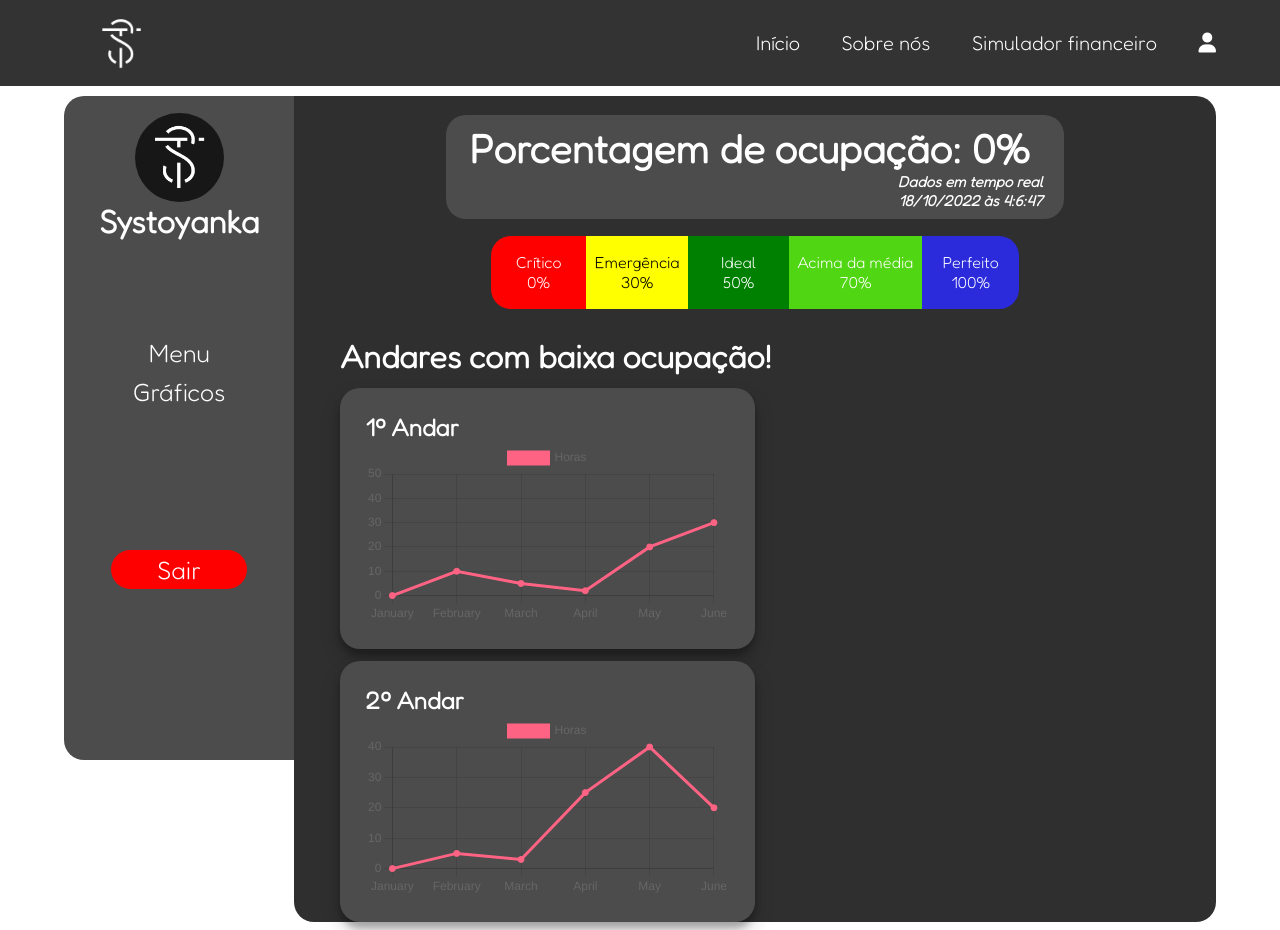
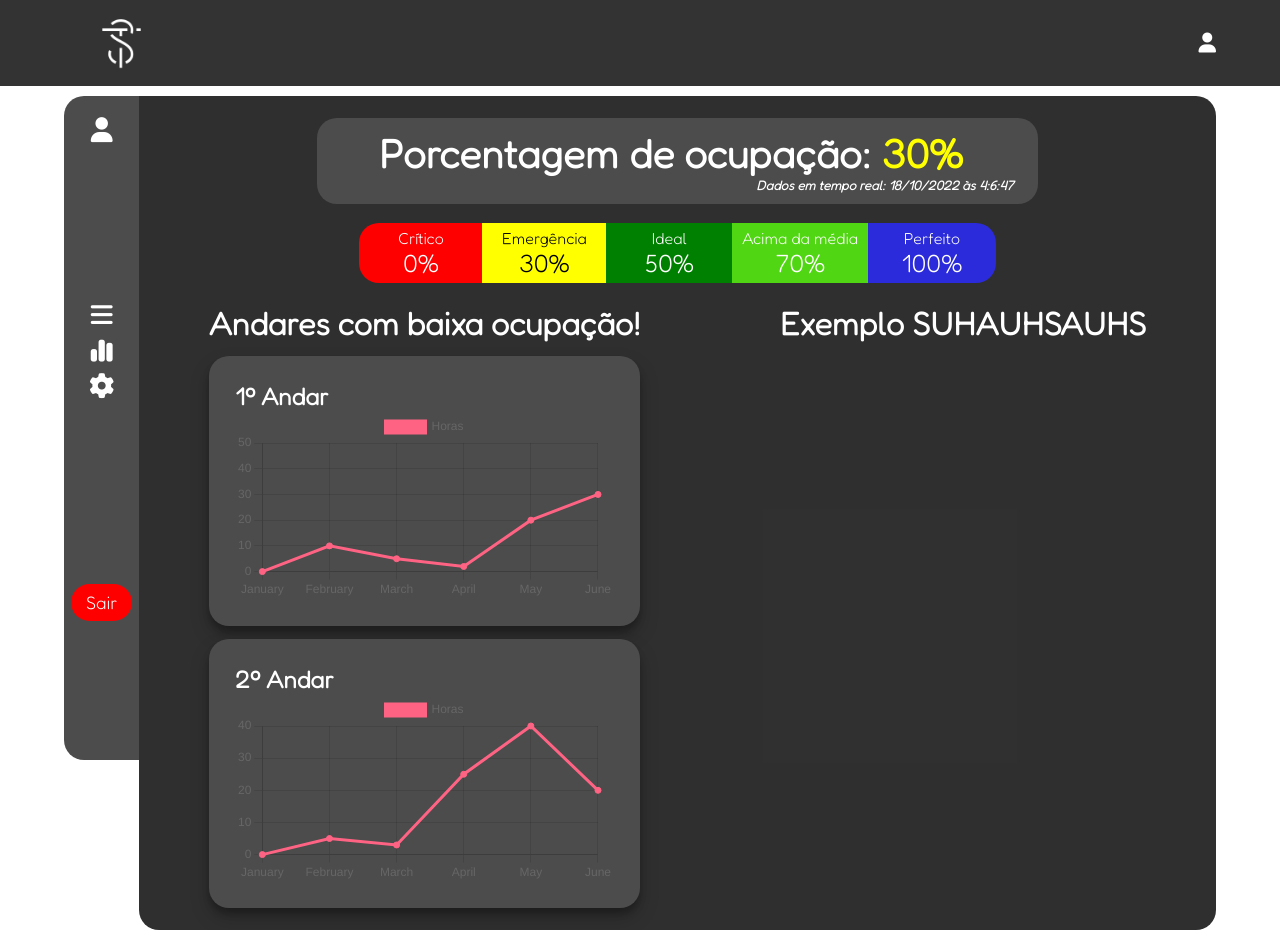
Before and after one commit to lucaslrodrigues/Sprint2, a plain HTML site: page Site institucional/dashboard.html in a window 1280 px wide. Shown: the top 930 px of the page. Drawn offline with nearby package versions, Linux system fonts and the light colour scheme.

Commit message:
andamento do processo de desenvolvimento do dashboard

```diff
--- a/Site institucional/dashboard.html
+++ b/Site institucional/dashboard.html
@@ -23,9 +23,6 @@
             <img id="logo" src="images/logo-nav.png" alt="">
 
             <div class="navbar">
-                <li><a href="#inicio">Início</a></li>
-                <li><a href="#sobreNos_click">Sobre nós</a></li>
-                <li><a href="#corpo_calculadora">Simulador financeiro</a></li>
                 <li><a href=""><i class="fa-solid fa-user"></i></a></li>
             </div>
         </div>
@@ -36,21 +33,17 @@
         <div class="container">
             <div class="menu">
                 <div class="menu_logo">
-                    <img src="images/logo-dashboard .png" alt="">
 
-                    <h1>
-                        Systoyanka
-                    </h1>
+                        <i class="fa-solid fa-user"></i>
+
                 </div>
 
                 <div class="topicos">
-                    <p>
-                        Menu
-                    </p>
+                    <i class="fa-solid fa-bars"></i>
 
-                    <p>
-                        Gráficos
-                    </p>
+                    <i class="fa-solid fa-chart-simple"></i>
+
+                    <i class="fa-solid fa-gear"></i>
 
                     <button class="sair"> Sair </button>
                 </div>
@@ -61,15 +54,11 @@
                 <div class="alerta">
                     <section>
                         <p class="alerta_texto">
-                            Porcentagem de ocupação: <b id="porcentagem">0%</b>
+                            Porcentagem de ocupação: <b style="color: yellow;" id="porcentagem">30%</b>
                         </p>
 
                         <p class="dados">
-                            Dados em tempo real
-                        </p>
-
-                        <p id="data">
-
+                            Dados em tempo real: <span id="data"></span>
                         </p>
 
                     </section>
@@ -133,6 +122,7 @@
 
                 <div class="andar">
                     <div class="container">
+                        <div>
                             <h1>
                                 Andares com baixa ocupação!
                             </h1>
@@ -154,6 +144,14 @@
 
                                 </section>
                             </div>
+                        </div>
+
+                        <div>
+                            <h1>
+                                Exemplo SUHAUHSAUHS
+                            </h1>
+                        </div>
+
                     </div>
                 </div>
 
--- a/Site institucional/styleDashboard.css
+++ b/Site institucional/styleDashboard.css
@@ -59,7 +59,7 @@ li a:hover {
 /* menu */
 .menu {
     /* border: solid red 3px; */
-    width: 20%;
+    width: 7%;
     height: 83vh;
     background-color: #4c4c4c;
     color: white;
@@ -69,19 +69,15 @@ li a:hover {
 
 .menu_logo {
     display: flex;
-    flex-direction: column;
+    flex-direction: row;
     justify-content: center;
     align-items: center;
-    margin-top: 7%;
+    margin-top: 20%;
 }
 
-.menu img {
-    /* border: solid 2px gray; */
-    width: 30%;
-    padding: 10px;
-    height: auto;
-    background-color: #101010dd;
-    border-radius: 100% 100%;
+.menu i {
+    font-size: 25px;
+    margin: 7%;
 }
 
 .topicos {
@@ -89,21 +85,22 @@ li a:hover {
     flex-direction: column;
     justify-content: center;
     align-items: center;
-    margin-top: 40%;
+    margin-top: 150px;
+    margin-bottom: 200px;
 }
 
 .topicos p {
     margin: 2%;
-    font-size: 25px;
+    font-size: 20px;
 }
 
 .sair {
     color: white;
     background-color: red;
     text-align: center;
-    margin-top: 60%;
-    font-size: 25px;
-    padding: 2% 20%;
+    margin-top: 180px;
+    font-size: 18px;
+    padding: 10% 20%;
     border-radius: 20px;
 }
 
@@ -114,7 +111,7 @@ li a:hover {
 /* dashboard */
 .dashboard {
     /* border: solid 3px green; */
-    width: 80%;
+    width: 100%;
     background-color: #101010dd;
     border-top-right-radius: 20px;
     border-bottom-right-radius: 20px;
@@ -157,7 +154,7 @@ li a:hover {
 }
 
 .alerta section .dados {
-    font-size: 15px;
+    font-size: 13px;
 }
 
 
@@ -180,7 +177,7 @@ li a:hover {
 
 .kpi_critico {
     background-color: red;
-    padding: 2% 3%;
+    padding: 0.5% 4%;
     border-bottom-left-radius: 20px;
     border-top-left-radius: 20px;
 }
@@ -188,24 +185,28 @@ li a:hover {
 .kpi_emergencia {
     background-color: yellow;
     color: black !important;
-    padding: 2% 1%;
+    padding: 0.5% 2%;
 }
 
 .kpi_ideal {
     background-color: green;
-    padding: 2% 4%;
+    padding: 0.5% 4%;
 }
 
 .kpi_acimaMedia {
     background-color: rgb(80, 214, 18);
-    padding: 2% 1%;
+    padding: 0.5% 1%;
 }
 
 .kpi_perfeito {
     background-color: rgb(43, 43, 219);
-    padding: 2% 2.5%;
+    padding: 0.5% 3.5%;
     border-bottom-right-radius: 20px;
     border-top-right-radius: 20px;
+}
+
+.porcentagem_kpi {
+    font-size: 25px;
 }
 
 
@@ -213,19 +214,24 @@ li a:hover {
 
 /* andar */
 .andar {
-    /* border: solid 3px red; */
     color: white;
-    margin-top: 3%;
+    margin-top: 2%;
+    margin-bottom: 2%;
+    width: 100%;
 }
 
 .andar .container {
     display: flex;
-    flex-direction: column;
+    flex-direction: row;
+    width: 100%;
+    justify-content: space-around;
+    /* border: solid 3px yellow; */
 }
+
 
 .box {
     /* border: solid 3px blue; */
-    width: 50%;
+    width: 100%;
 }
 
 .box section {
@@ -235,7 +241,9 @@ li a:hover {
     margin-top: 3%;
     background-color: #4c4c4c;
     color: white;
+    /* border: solid 3px white; */
 }
+
 
 
 
@@ -260,6 +268,7 @@ footer .container {
 .social-media i {
     padding-top: 10px;
 }
+
 .systoyanka {
     text-align: center;
     font-size: 30px;
```
Lines whose indentation alone changed are shown as unchanged.
